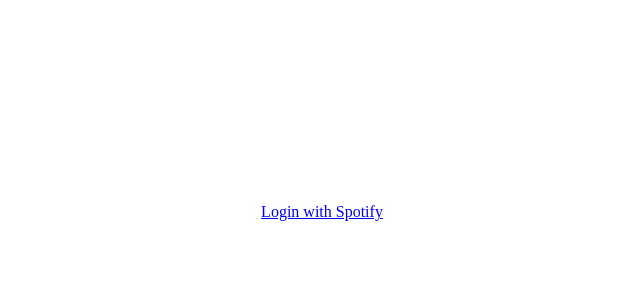
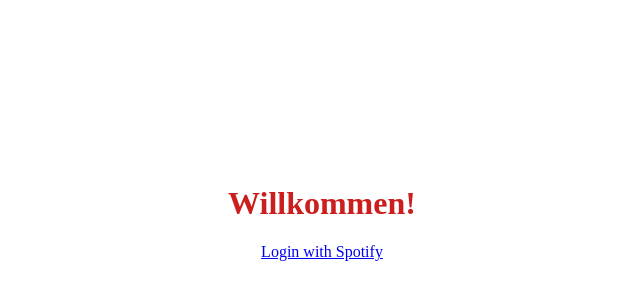
Before and after one commit to heyitsalina/talking_sounds, a Next.js app: page / in a window 1280 px wide. Shown: the part 196-496 px from the top of the page, without its empty margins (318-958 px from the left). Built offline with nearby package versions, Linux system fonts and the light colour scheme.

Commit message:
Add welcome text on home page

```diff
--- a/src/app/page.tsx
+++ b/src/app/page.tsx
@@ -3,6 +3,7 @@
 export default function Home() {
   return (
     <main className="flex min-h-screen flex-col items-center justify-center gap-6">
+      <h1 className="font-sans text-[#CB1F1F] text-3xl">Willkommen!</h1>
       <Link
         href="/api/spotify/login"
         className="rounded bg-green-600 px-6 py-2 text-white"
```
